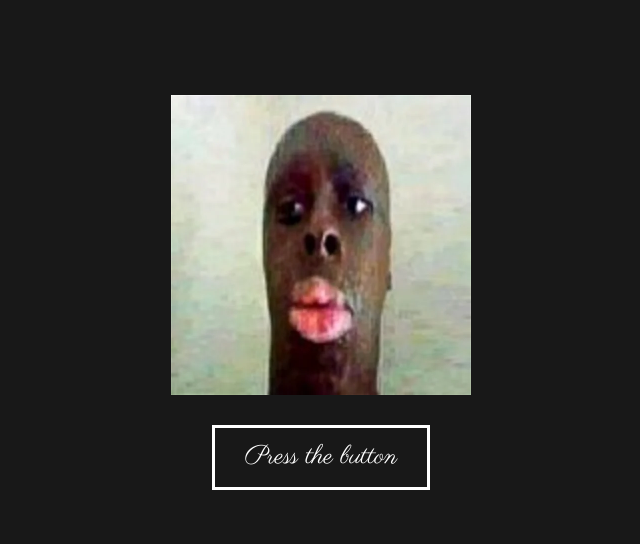
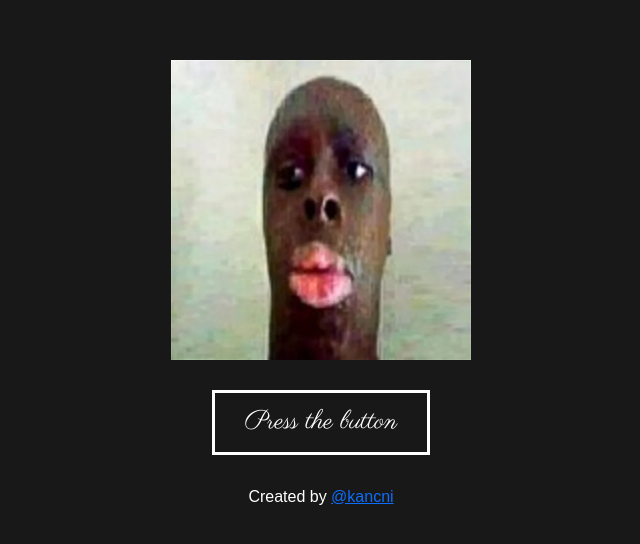
Before and after one commit to maanukyaan/bruh, a plain HTML site: page index.html in a window 1280 px wide. Shown: the part 108-652 px from the top of the page, without its empty margins (319-959 px from the left). Drawn offline with nearby package versions, Linux system fonts and the light colour scheme.

Commit message:
Added link to me

```diff
--- a/css/main.css
+++ b/css/main.css
@@ -23,6 +23,12 @@ button {
 button:hover {
     background: #fff;
     color: #303030;
+}
+
+p {
+    color: #fff;
+    margin-top: 30px;
+    font-family: Arial, Helvetica, sans-serif;
 }
 
 .img__container img {
--- a/index.html
+++ b/index.html
@@ -33,6 +33,7 @@
       <img src="gif/2.gif" alt="Gif" />
     </div>
     <button>Press the button</button>
+    <p>Created by <a href="https://t.me/kancni">@kancni</a></p>
 
     <!-- Howler.js (Audio library) -->
     <script src="js/howler.min.js"></script>
```
